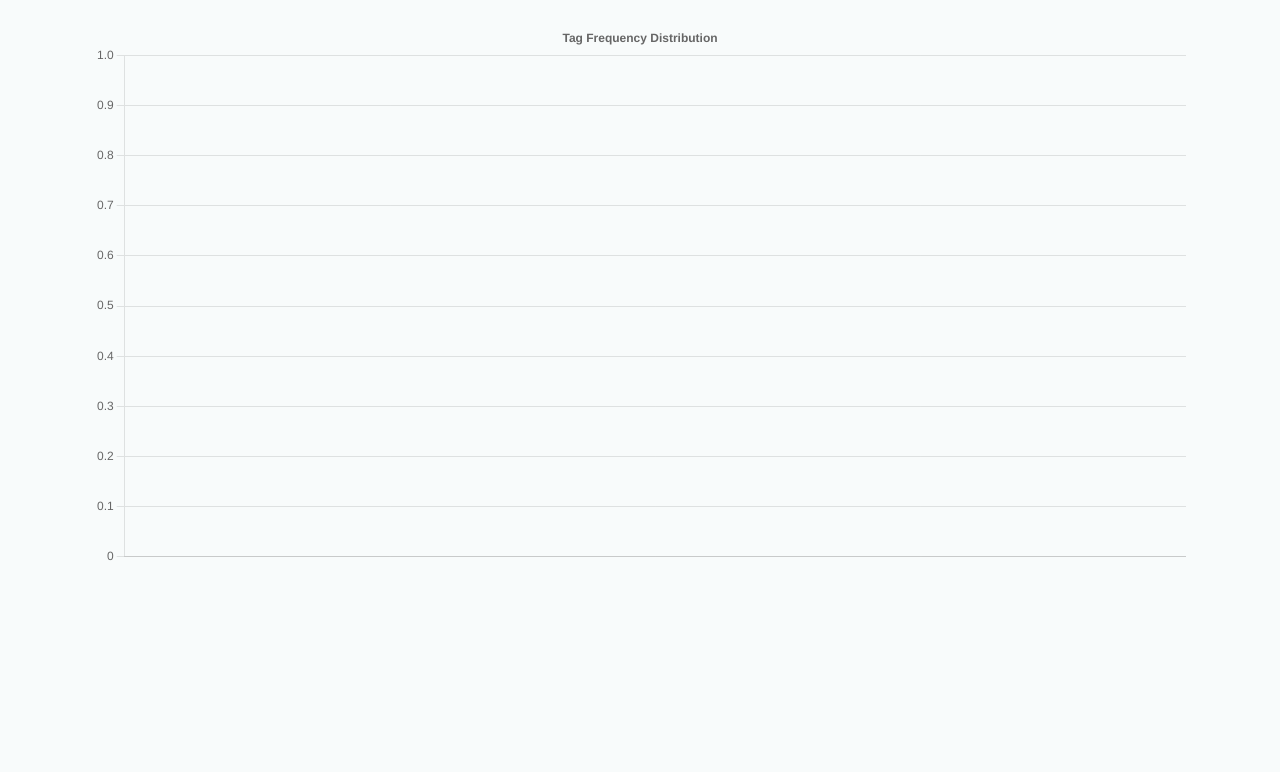
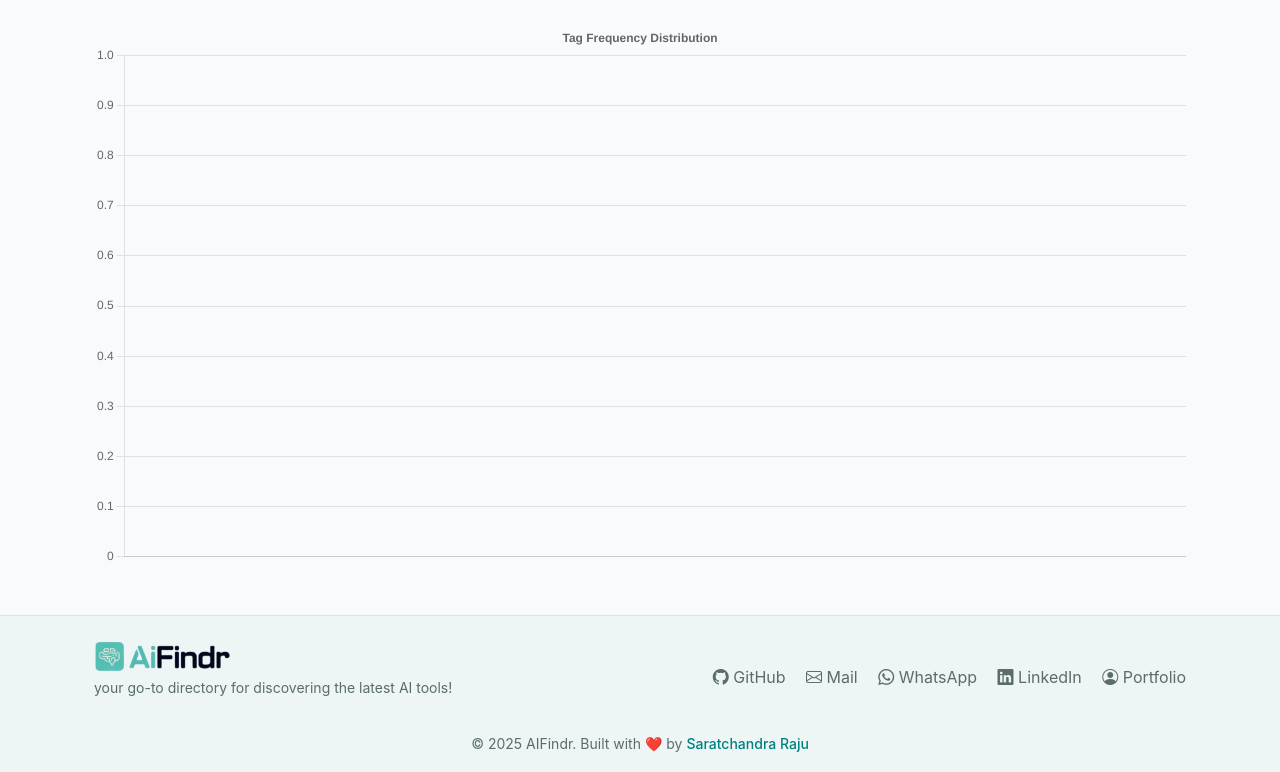
Before and after one commit to SSaratchandraRaju/aifindr, a plain HTML site: page dashboard.html in a window 1280 px wide. Shown: the part 587-1359 px from the top of the page. Before the commit the page ends 1178 px from the top, so only its background shows below. Drawn offline with nearby package versions, Linux system fonts and the light colour scheme.

```diff
--- a/dashboard.html
+++ b/dashboard.html
@@ -9,7 +9,9 @@
     <!-- Favicon -->
     <link rel="icon" type="image/png" href="assets/logos/favicon.png" />
 
+    <link rel="stylesheet" href="https://cdn.jsdelivr.net/npm/bootstrap-icons@1.11.1/font/bootstrap-icons.css">
     <link href="https://cdn.jsdelivr.net/npm/bootstrap@5.3.3/dist/css/bootstrap.min.css" rel="stylesheet" />
+    <script src="https://cdn.jsdelivr.net/npm/bootstrap@5.3.0/dist/js/bootstrap.bundle.min.js"></script>
     <link rel="stylesheet" href="css/styles.css" />
     <script src="https://cdn.jsdelivr.net/npm/chart.js"></script>
 </head>
@@ -173,6 +175,20 @@
             }
         });
     </script>
+    <div id="footer"></div>
 </body>
+    <script>
+    // Load footer
+    fetch('footer.html')
+        .then(res => res.text())
+        .then(html => {
+        document.getElementById('footer').innerHTML = html;
 
+        // Set the current year after footer is loaded
+        const yearSpan = document.getElementById('currentYear');
+        if (yearSpan) {
+            yearSpan.textContent = new Date().getFullYear();
+        }
+        });
+    </script>
 </html>
--- /dev/null
+++ b/footer.html
@@ -0,0 +1,61 @@
+<footer class="mt-5 pt-4 pb-3 border-top" style="background-color: var(--color-bg-light); color: var(--color-text);">
+    <div class="container text-center text-md-start">
+        <div class="row align-items-center">
+
+            <!-- Brand Info -->
+            <div class="col-md-6 mb-3 mb-md-0">
+                <a href="index.html" class="d-inline-block mb-1" style="text-decoration: none;">
+                    <img src="assets/logos/footer.png " alt="AIFindr Logo" style="height: 32px;" />
+                </a>
+                <p class="small" style="color: var(--color-text-muted);">
+                    your go-to directory for discovering the latest AI tools!
+                </p>
+            </div>
+
+
+            <!-- Links and Contact -->
+            <div class="col-md-6 text-md-end">
+                <a href="https://github.com/SSaratchandraRaju" target="_blank" class="text-decoration-none me-3"
+                    style="color: var(--color-text-muted);">
+                    <i class="bi bi-github"></i> GitHub
+                </a>
+
+                <a href="mailto:ssaratchandraraju@gmail.com" class="text-decoration-none me-3"
+                    style="color: var(--color-text-muted);">
+                    <i class="bi bi-envelope"></i> Mail
+                </a>
+                <a href="https://wa.me/917729823720" target="_blank" class="text-decoration-none me-3"
+                    style="color: var(--color-text-muted);">
+                    <i class="bi bi-whatsapp"></i> WhatsApp
+                </a>
+                <a href="https://www.linkedin.com/in/s-saratchandra-raju/" target="_blank"
+                    class="text-decoration-none me-3" style="color: var(--color-text-muted);">
+                    <i class="bi bi-linkedin"></i> LinkedIn
+                </a>
+                <a href="https://saratchandra-raju-sarikonda.vercel.app/" target="_blank" class="text-decoration-none"
+                    style="color: var(--color-text-muted);">
+                    <i class="bi bi-person-circle"></i> Portfolio
+                </a>
+            </div>
+
+        </div>
+
+        <!-- Copyright -->
+        <div class="text-center mt-3 small" style="color: var(--color-text-muted);">
+            &copy; <span id="currentYear"></span> AIFindr. Built with ❤️ by
+            <a href="https://github.com/ssaratchandraraju" class="fw-medium text-decoration-none"
+                style="color: var(--color-primary);">
+                Saratchandra Raju
+            </a>
+        </div>
+    </div>
+</footer>
+
+<script>
+    document.addEventListener("DOMContentLoaded", function () {
+        const yearSpan = document.getElementById("currentYear");
+        if (yearSpan) {
+            yearSpan.textContent = new Date().getFullYear();
+        }
+    });
+</script>
```
Also changed, not shown: bookmarks.html (+16 -0 lines), css/styles.css (+0 -4 lines), index.html (+16 -0 lines), top-tools.html (+16 -0 lines), assets/logos/footer.png (added).
